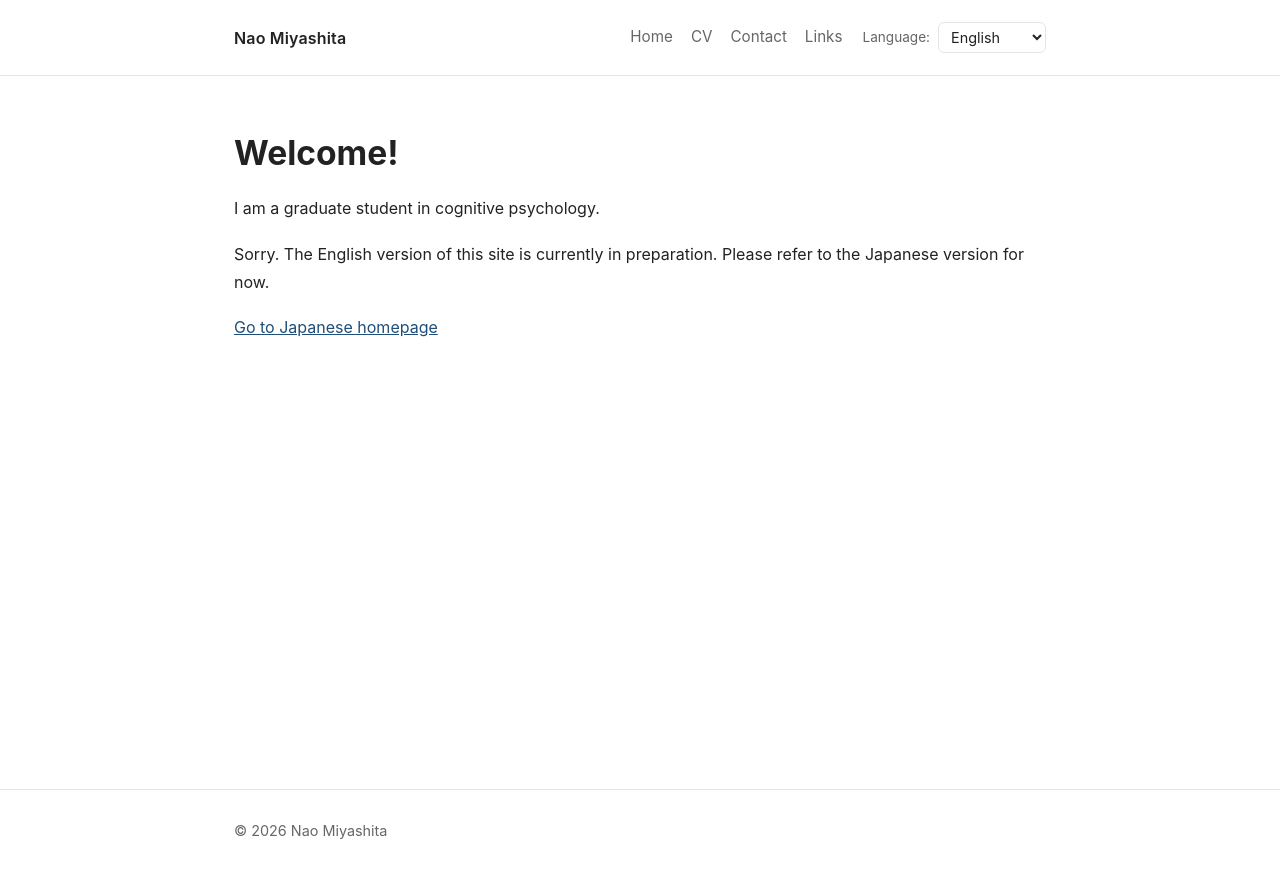
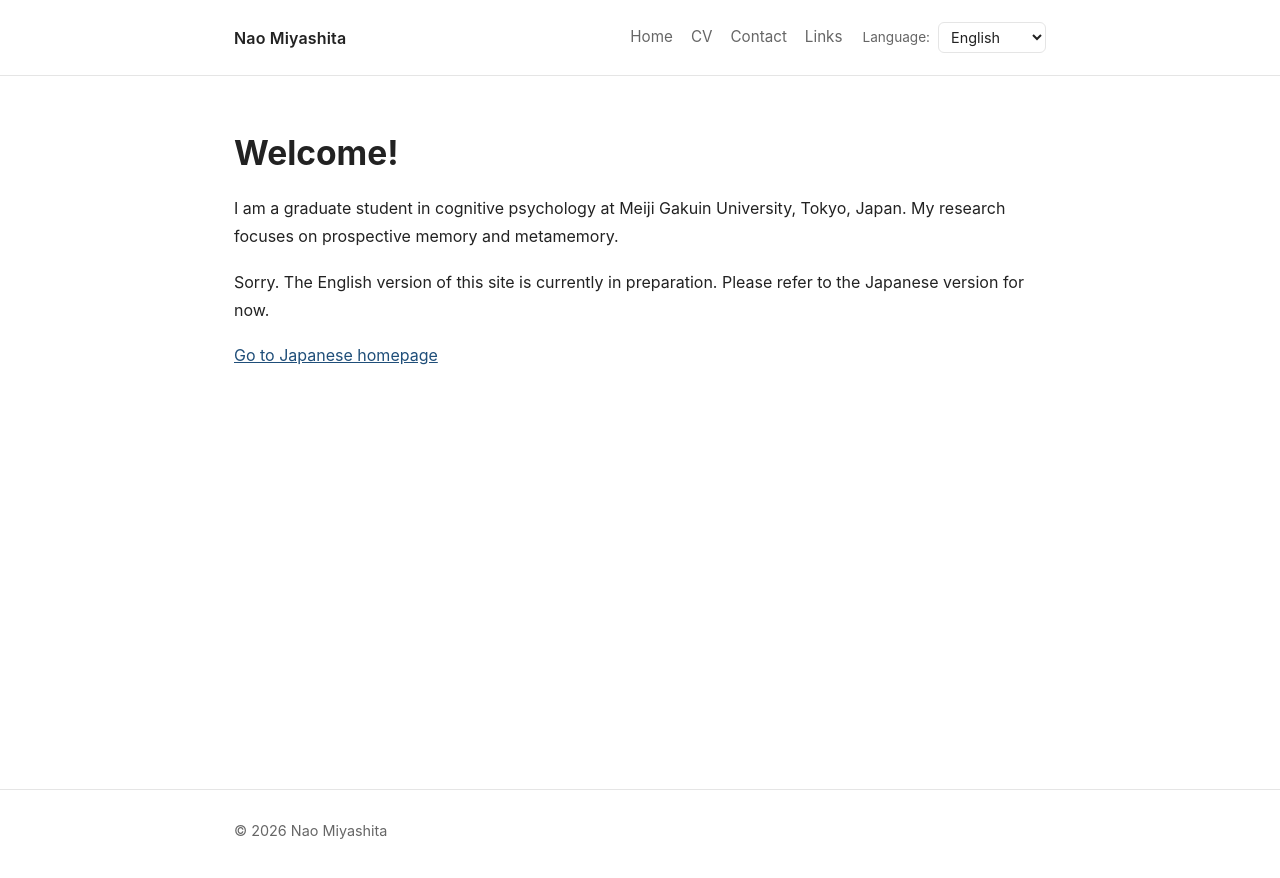
Before and after one commit to naomiyashita/github.io, a Jekyll site: the page built from en/index.md, in a window 1280 px wide. Shown: the top 878 px of the page. Built offline with Jekyll 4.4.1, drawn with Linux system fonts in a browser that asks for light colours.

Commit message:
Update index.md

```diff
--- a/en/index.md
+++ b/en/index.md
@@ -7,7 +7,8 @@ permalink: /en/
 
 # Welcome!
 
-I am a graduate student in cognitive psychology.
+I am a graduate student in cognitive psychology at Meiji Gakuin University, Tokyo, Japan.
+My research focuses on prospective memory and metamemory.
 
 Sorry. The English version of this site is currently in preparation.
 Please refer to the Japanese version for now.
```
